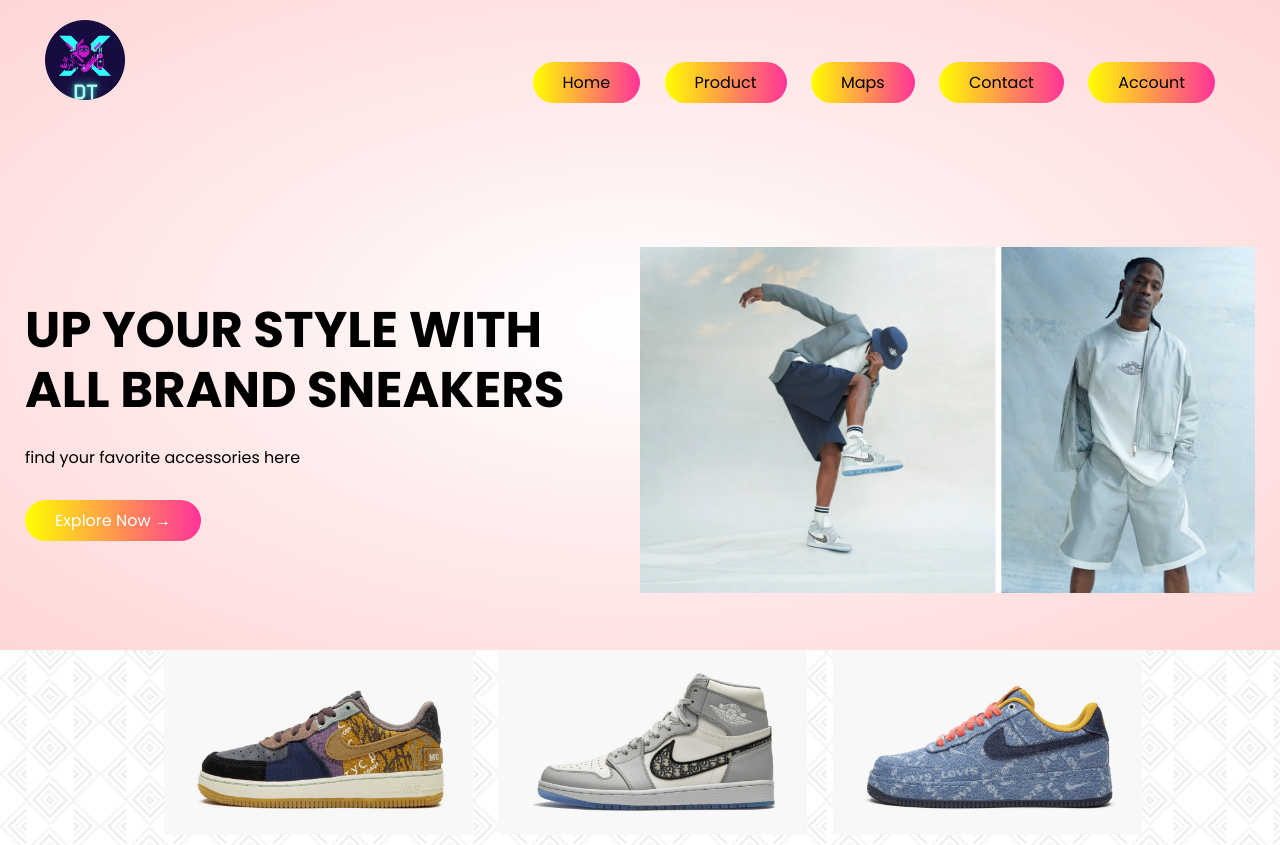
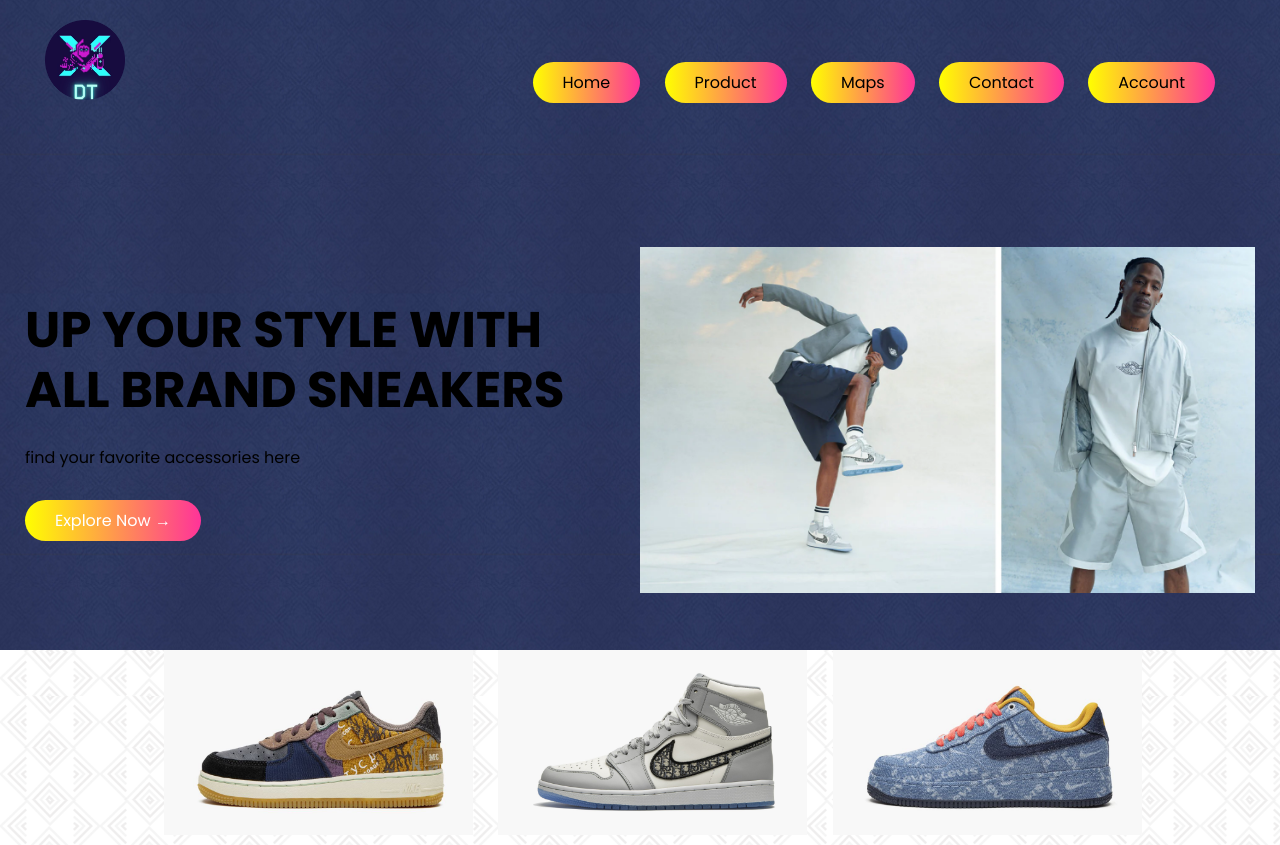
Before and after one commit to DTamtomo/DTXPUBLIC, a plain HTML site: page index.html in a window 1280 px wide. Shown: the top 845 px of the page. Drawn offline with Linux system fonts and the light colour scheme.

Commit message:
initial commit

```diff
--- a/style.css
+++ b/style.css
@@ -82,7 +82,7 @@
   background: linear-gradient(to right, #191970 0%, #ff3399 100%);
 }
 .header {
-  background: radial-gradient(#fff, #ffd6d6);
+  background-image: url(images/vintage-wallpaper.png);
 }
 .header .row {
   margin-top: 70px;
```
